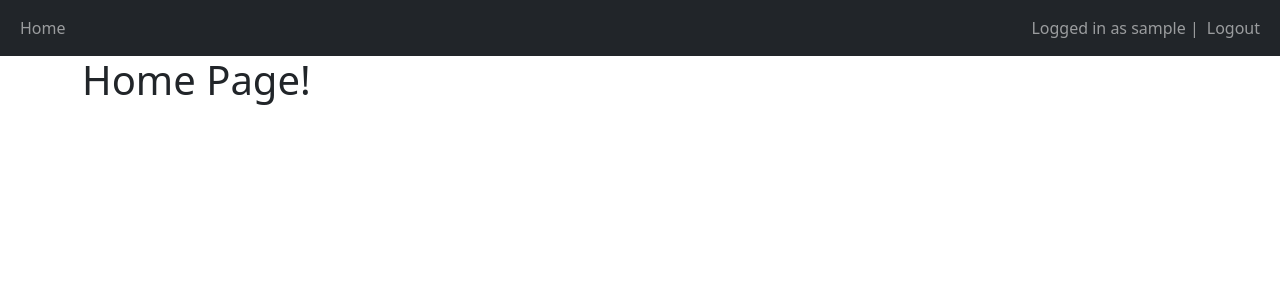
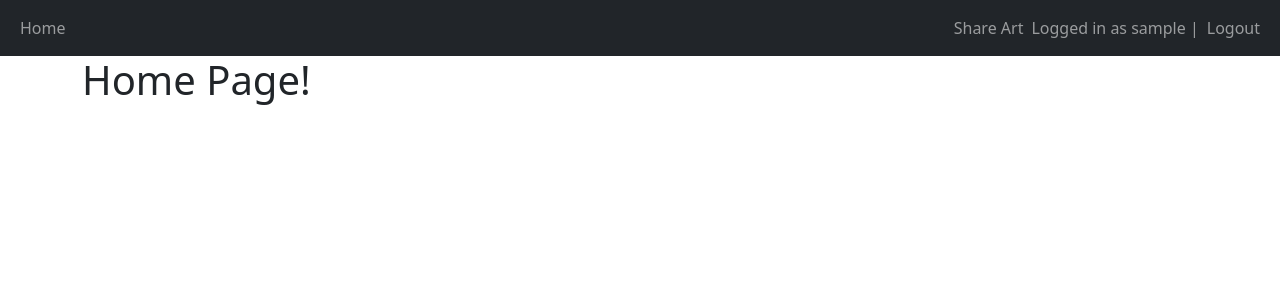
Before and after one commit to Jonathan-Heaney/omnivore, a Django app: page / in a window 1280 px wide. Shown: the top 300 px of the page. Run offline with Django 5.2, Linux system fonts and the light colour scheme; the visitor is signed in with stand-in values (Sample User, id 1).

Commit message:
Add nav bar link for art share form

```diff
--- a/main/templates/main/base.html
+++ b/main/templates/main/base.html
@@ -17,9 +17,11 @@
                 </ul>
             </div>
             <div>
-
                 <ul class="navbar-nav">
                     {% if user.is_authenticated %}
+                    <li class="nav-item">
+                        <a href="/share-art" class="nav-link">Share Art</a>
+                    </li>
                     <span class="navbar-text">Logged in as {{user.username}} | </span>
                     <li class="nav-item">
                         <a href="/logout" class="nav-link">Logout</a>
```
